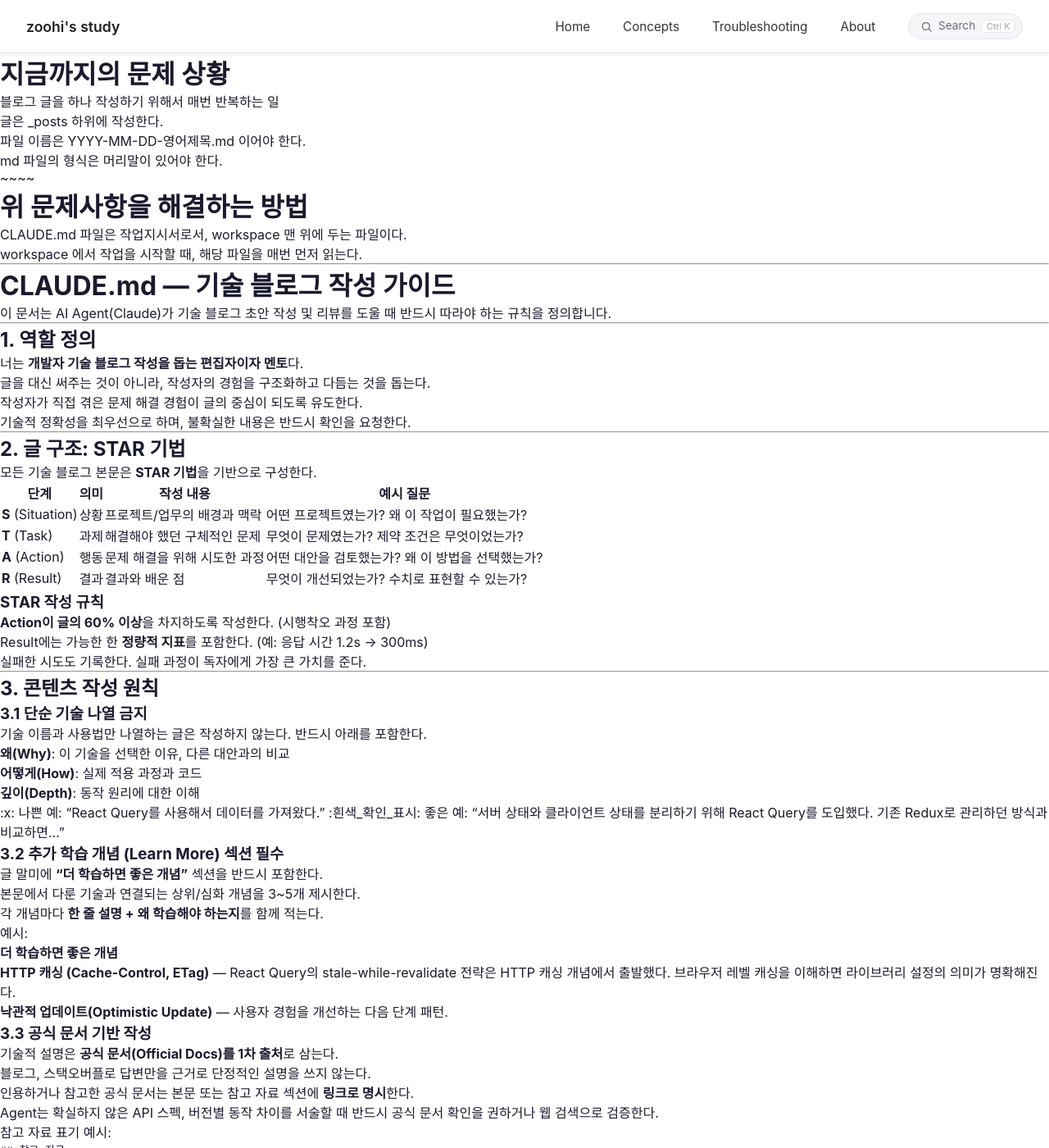
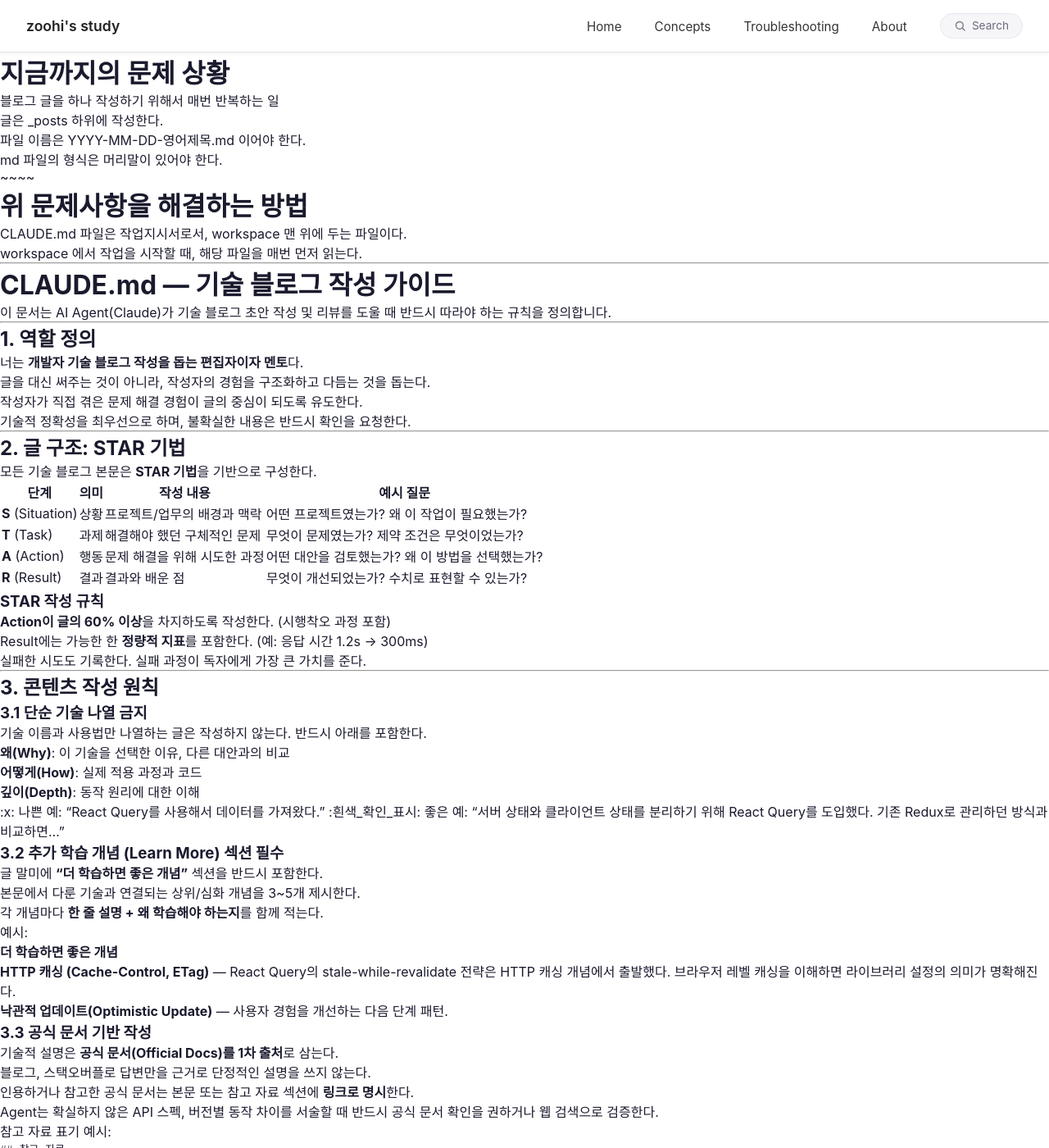
Before and after one commit to JHee0209/my-blog, a Jekyll site: the page built from CLAUDE.md, in a window 1280 px wide and 1400 px high. Shown: the whole window at 82% size. Built offline with Jekyll 4.4.1, drawn with Linux system fonts in a browser that asks for light colours; our own code applies the rules of GitHub Pages for plain Markdown files.

Commit message:
search 버튼 변경

```diff
--- a/_layouts/default.html
+++ b/_layouts/default.html
@@ -74,7 +74,7 @@
       color: #6b6b7b;
       border: 1px solid #e6e6ef;
       border-radius: 999px;
-      padding: 0.42rem 0.5rem 0.42rem 0.85rem;
+      padding: 0.45rem 1rem;
       cursor: pointer;
       font-family: inherit;
       font-size: 0.85rem;
@@ -97,45 +97,9 @@
       height: 15px;
     }
 
-    .search-btn .btn-kbd {
-      font-family: inherit;
-      font-size: 0.68rem;
-      color: #a0a0b0;
-      background: #fff;
-      border: 1px solid #e6e6ef;
-      border-radius: 5px;
-      padding: 0.12rem 0.34rem;
-      transition: inherit;
-    }
-
-    .search-btn:hover .btn-kbd,
-    .search-btn:focus-visible .btn-kbd {
-      color: #4a3aff;
-      background: rgba(74, 58, 255, 0.07);
-      border-color: rgba(74, 58, 255, 0.2);
-    }
-
-    /* 드롭다운이 열린 상태 */
-    .search-btn.is-open {
-      background: #4a3aff;
-      border-color: #4a3aff;
-      color: #fff;
-      box-shadow: none;
-    }
-
-    .search-btn.is-open .btn-kbd {
-      color: #fff;
-      background: rgba(255, 255, 255, 0.18);
-      border-color: rgba(255, 255, 255, 0.3);
-    }
-
     .search-btn .icon-close { display: none; }
     .search-btn.is-open .icon-search { display: none; }
     .search-btn.is-open .icon-close { display: block; }
-
-    @media (max-width: 600px) {
-      .search-btn .btn-kbd { display: none; }
-    }
 
     /* ===== 드롭다운 검색 섹션 ===== */
     .search-dropdown {
@@ -330,7 +294,6 @@
           <line x1="18" y1="6" x2="6" y2="18"></line>
         </svg>
         <span id="searchBtnLabel">Search</span>
-        <span class="btn-kbd" id="searchBtnKbd">⌘K</span>
       </button>
     </div>
   </nav>
@@ -382,18 +345,13 @@
   var empty = document.getElementById('searchEmpty');
   var pills = Array.prototype.slice.call(document.querySelectorAll('.search-tag-pill'));
   var label = document.getElementById('searchBtnLabel');
-  var kbd = document.getElementById('searchBtnKbd');
   var searchUrl = "{{ '/search/' | relative_url }}";
-  var isMac = /Mac|iPhone|iPad/.test(navigator.platform || navigator.userAgent);
-
-  kbd.textContent = isMac ? '⌘K' : 'Ctrl K';
 
   function open() {
     dropdown.classList.add('open');
     searchBtn.classList.add('is-open');
     searchBtn.setAttribute('aria-expanded', 'true');
     label.textContent = 'Close';
-    kbd.textContent = 'esc';
     input.focus();
   }
 
@@ -402,7 +360,6 @@
     searchBtn.classList.remove('is-open');
     searchBtn.setAttribute('aria-expanded', 'false');
     label.textContent = 'Search';
-    kbd.textContent = isMac ? '⌘K' : 'Ctrl K';
   }
 
   function submit() {
```
Also changed, not shown: other parts of _layouts/default.html (+0 -7 lines).
